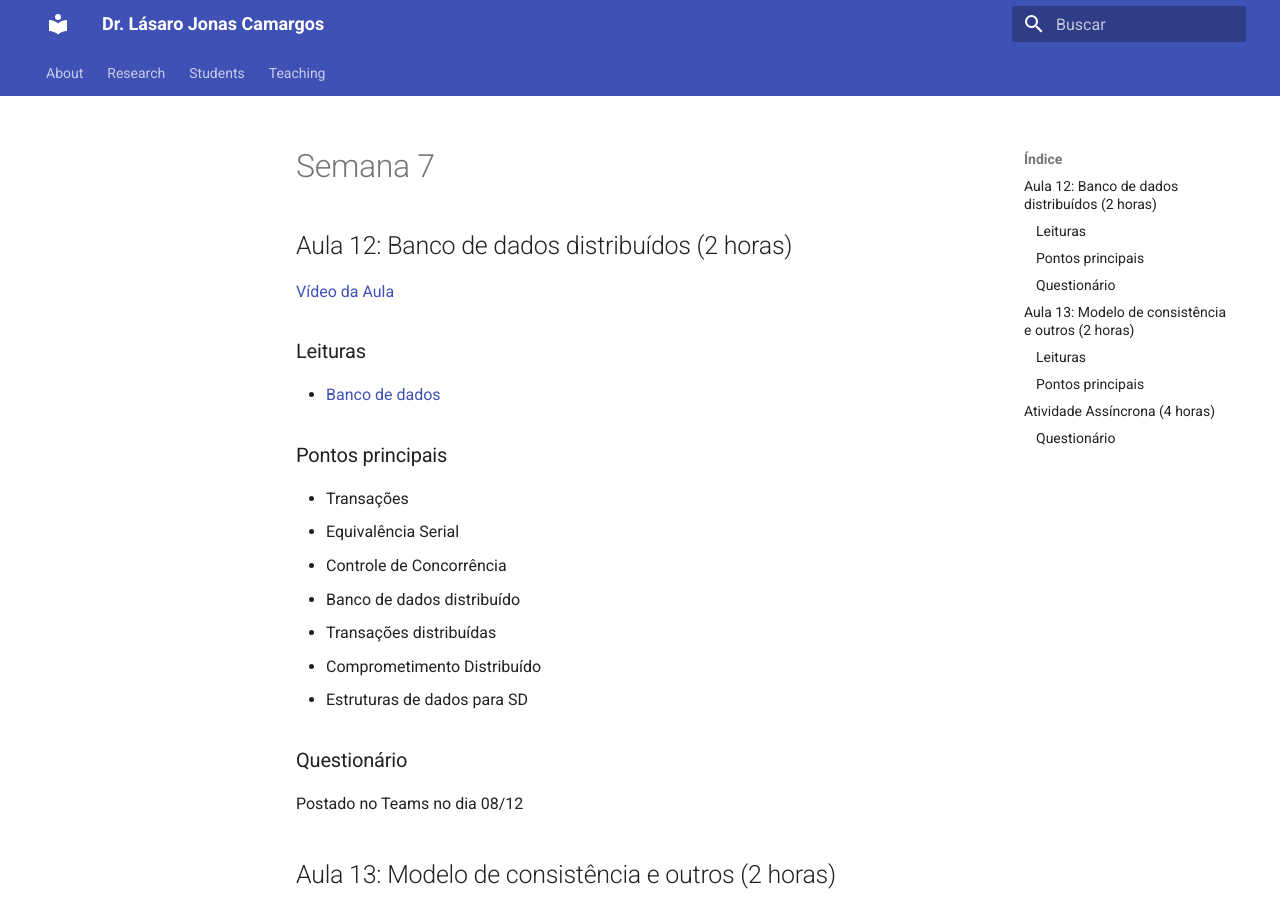
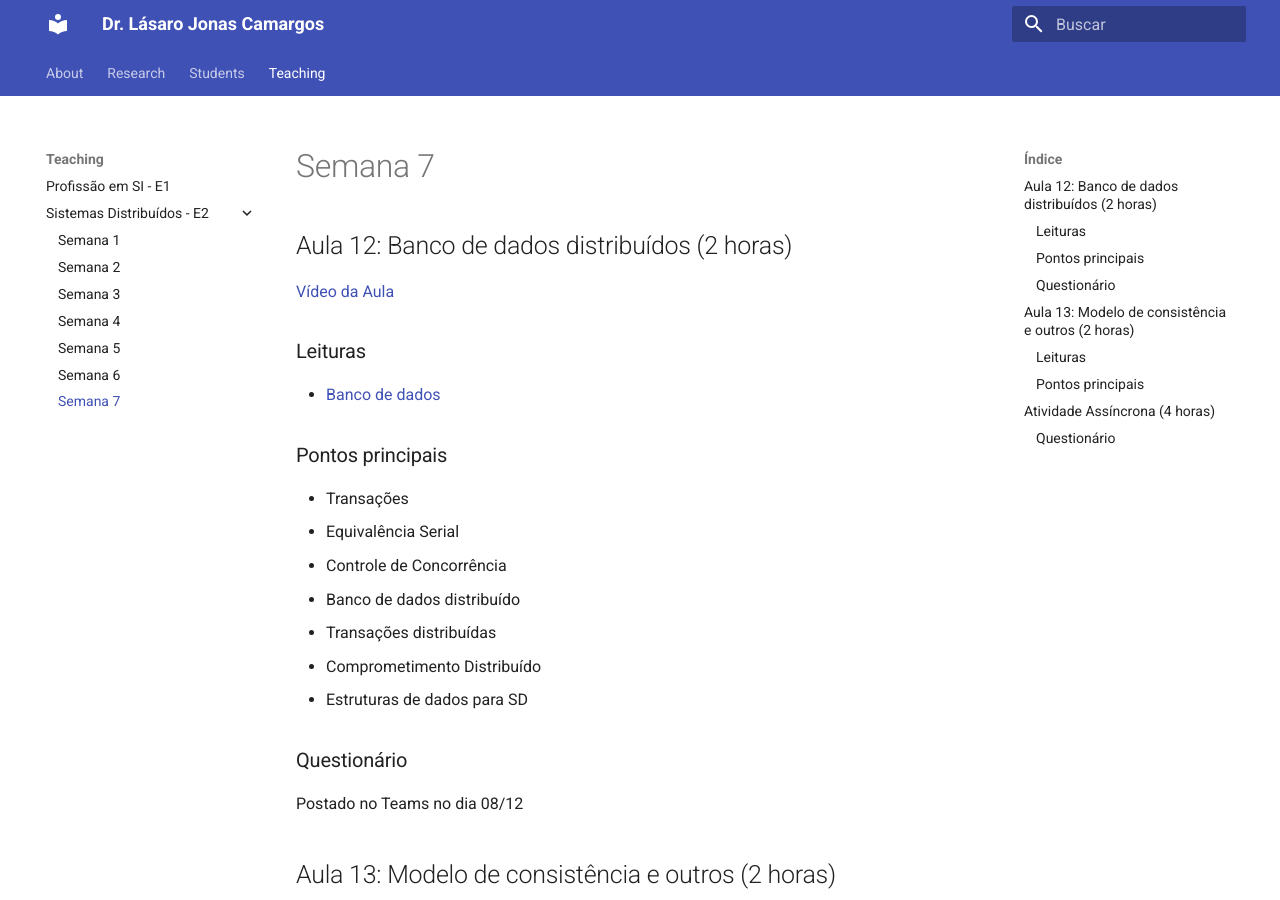
Before and after one commit to lasarojc/lasarojc.github.io, an MkDocs documentation site: the page built from docs/teaching/gbc074gsi028/semana7.md, in a window 1280 px wide and 900 px high. Built offline with MkDocs 1.6.1 and Material for MkDocs 9.7.7, drawn with Linux system fonts in a browser that asks for light colours.

Commit message:
Semana 7

```diff
--- a/mkdocs.yml
+++ b/mkdocs.yml
@@ -17,6 +17,7 @@ nav:
                 - Semana 4: teaching/gbc074gsi028/semana4.md
                 - Semana 5: teaching/gbc074gsi028/semana5.md
                 - Semana 6: teaching/gbc074gsi028/semana6.md
+                - Semana 7: teaching/gbc074gsi028/semana7.md
 
 theme:
         name: material #readthedocs
```
